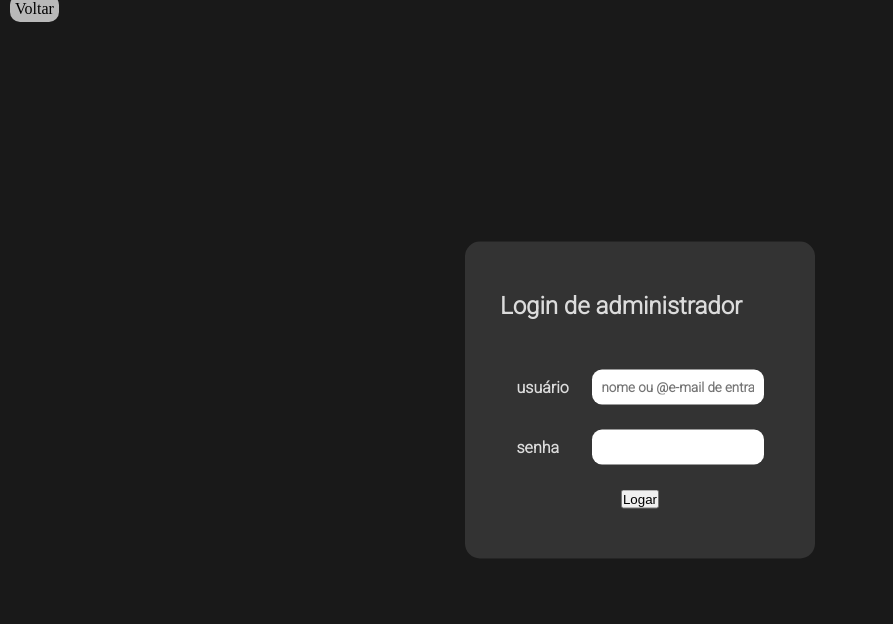
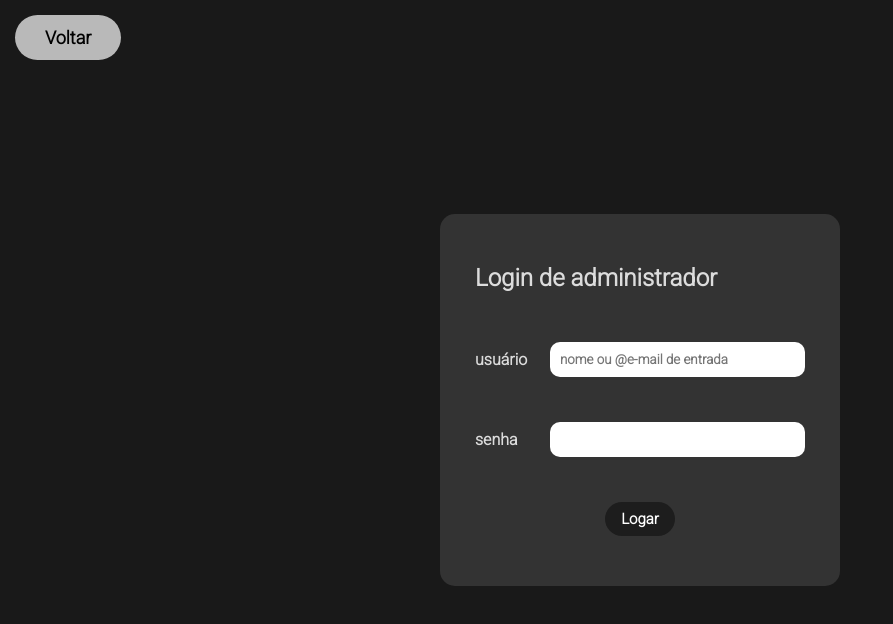
Before and after one commit to Kaylan-9/reading-app-with-nextjs, a Next.js app: page /login in a window 1280 px wide. Shown: the top 624 px of the page, without its empty margins (0-893 px from the left). Built offline with nearby package versions, Linux system fonts and the light colour scheme.

Commit message:
:lipstick: style: closed login page layout

```diff
--- a/src/components/Header.tsx
+++ b/src/components/Header.tsx
@@ -18,7 +18,7 @@ function NavItem({name, href}: NavItemType) {
 export default function Header() {
   return (<header className={styles.header}>
     <ul>
-      <NavItem name='login' href="/"/>
+      <NavItem name='home' href="/"/>
       <NavItem name='favoritos' href="favorites"/>
       <li>
         <Link href={`/`}>
--- a/src/components/components.module.css
+++ b/src/components/components.module.css
@@ -152,6 +152,10 @@
     flex-direction: column !important;
   }
 
+  .header > ul {
+    flex-wrap: wrap;
+  }
+
   .abouttext {
     padding: 10px;
   }
@@ -214,11 +218,11 @@
   min-height: 100vh;
 }
 
-.pagelogin > div {
+.pagelogin > .containerform {
   display: flex;
   flex-direction: column;
   gap: 50px;
-  max-width: 350px;
+  max-width: 400px;
   width: 100%;
   background-color: #333333;
   padding: 50px 35px;
@@ -230,7 +234,7 @@
   font-family: var(--font-one);
 }
 
-.pagelogin > div > form > .inputlabel > input {
+.pagelogin > .containerform  > form > .inputlabel > input {
   font-weight: bold;
   font-family: var(--font-one);
   padding: 10px;
@@ -239,31 +243,51 @@
   outline: none;
 }
 
-.pagelogin > div > form > .inputlabel > label {
+.pagelogin > .containerform > form > .inputlabel > label {
   font-family: var(--font-one);
   font-weight: bold;
   border: none;
 }
 
-.pagelogin > div > form > .inputlabel {
+.pagelogin > .containerform > form > .inputlabel {
   display: grid;
   grid-template-columns: 50px auto;
   align-items: center;
   gap: 25px;
+  width: 100%;
 }
 
-.pagelogin > div > form {
+.pagelogin > .containerform > form > button {
+  padding: 8px 16px;
+  border-radius: 30px;
+  border: none;
+  background-color: #1d1d1d;
+  color: white;
+  font-weight: bold;
+  font-family: var(--font-one);
+  font-size: 15px;
+}
+
+.pagelogin > .containerform > form {
   display: flex !important;
   flex-direction: column !important;
-  gap: 25px;
-  align-items: center !important;
+  gap: 45px;
+  align-items: center;
 }
 
-.backbtn {
+.pagelogin > .backbtn {
+  background-color: rgb(185, 185, 185);
+  border-radius: 30px;
+  padding: 12px 30px;
+  display: inline-block;
+  margin: 15px;
+  text-align: center;
+}
+
+.pagelogin > .backbtn > a {
   text-decoration: none;
   color:  rgb(0, 0, 0);
-  background-color: rgb(185, 185, 185);
-  margin: 10px;
-  border-radius: 10px;
-  padding: 5px;
+  font-family: var(--font-one);
+  font-weight: bold;
+  font-size: 18px;
 }
--- a/src/pages/login/index.tsx
+++ b/src/pages/login/index.tsx
@@ -16,8 +16,10 @@ const InputLabel = forwardRef(({label, placeholder=""}: InputLabelType, ref: any
 
 export default function Login() {
   return (<div className={styles.pagelogin}>
-    <Link className={styles.backbtn} href="/">Voltar</Link>
-    <div>
+    <div className={styles.backbtn}>
+      <Link href="/">Voltar</Link>
+    </div>
+    <div className={styles.containerform}>
       <h2>Login de administrador</h2>
       <form action="" method="post">
         <InputLabel label="usuário" placeholder="nome ou @e-mail de entrada"/>
```
Also changed, not shown: src/pages/index.tsx (+0 -16 lines), 1 other file (tests, documents, lock files or other folders).
